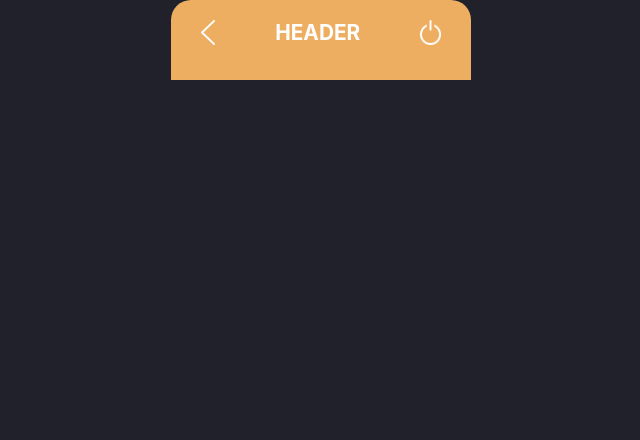
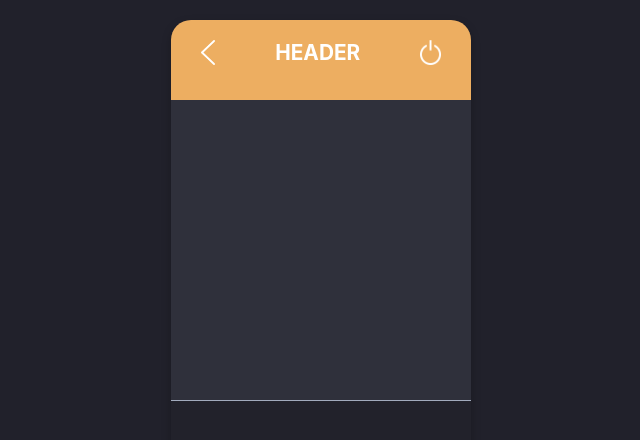
Before and after one commit to NMShihab/radio-widget-caretutor-task, a React (Create React App) app: page / in a window 1280 px wide. Shown: the top 440 px of the page, without its empty margins (319-959 px from the left). Built offline with nearby package versions, Linux system fonts and the light colour scheme.

Commit message:
buid up header body and footer

```diff
--- /dev/null
+++ b/src/Components/Footer.js
@@ -0,0 +1,8 @@
+import React from "react";
+import style from "./Footer.module.css";
+
+const Footer = () => {
+  return <div className={style.footerpart}></div>;
+};
+
+export default Footer;
--- /dev/null
+++ b/src/Components/Footer.module.css
@@ -0,0 +1,7 @@
+.footerpart {
+  background: #22222b;
+  height: 120px;
+  border-radius: 0px 0px 20px 20px;
+  border-top: 0.5px solid #a2abbd;
+  /* box-shadow: 0px 20px 0px 0px rgba(34, 34, 43, 0.3); */
+}
--- a/src/Components/RadioWidget.js
+++ b/src/Components/RadioWidget.js
@@ -1,11 +1,15 @@
 import React from "react";
 import style from "./RadioWidget.module.css";
 import Header from "./Header";
+import StationBody from "./StatioBody";
+import Footer from "./Footer";
 
 const RadioWidget = () => {
   return (
     <div className={style.card}>
       <Header />
+      <StationBody />
+      <Footer />
     </div>
   );
 };
--- a/src/Components/RadioWidget.module.css
+++ b/src/Components/RadioWidget.module.css
@@ -1,8 +1,11 @@
 .card {
   width: 300px;
-  height: 400px;
+  height: 500px;
   /* border: 2px solid white; */
-  border-radius: 10px;
+  /* border: 50px; */
+  padding-top: 20px;
+
   margin: auto;
   z-index: 999999;
+  filter: drop-shadow(0px 4px 4px rgba(0, 0, 0, 0.25));
 }
--- /dev/null
+++ b/src/Components/StatioBody.js
@@ -0,0 +1,8 @@
+import React from "react";
+import style from "./StationBody.module.css";
+
+const StatioBody = () => {
+  return <div className={style.bodypart}></div>;
+};
+
+export default StatioBody;
--- /dev/null
+++ b/src/Components/StationBody.module.css
@@ -0,0 +1,5 @@
+.bodypart {
+  height: 300px;
+  background: #2f303b;
+  border-bottom: 1px white;
+}
```
Also changed, not shown: src/Components/StattionList.js (added, +7 -0 lines).
